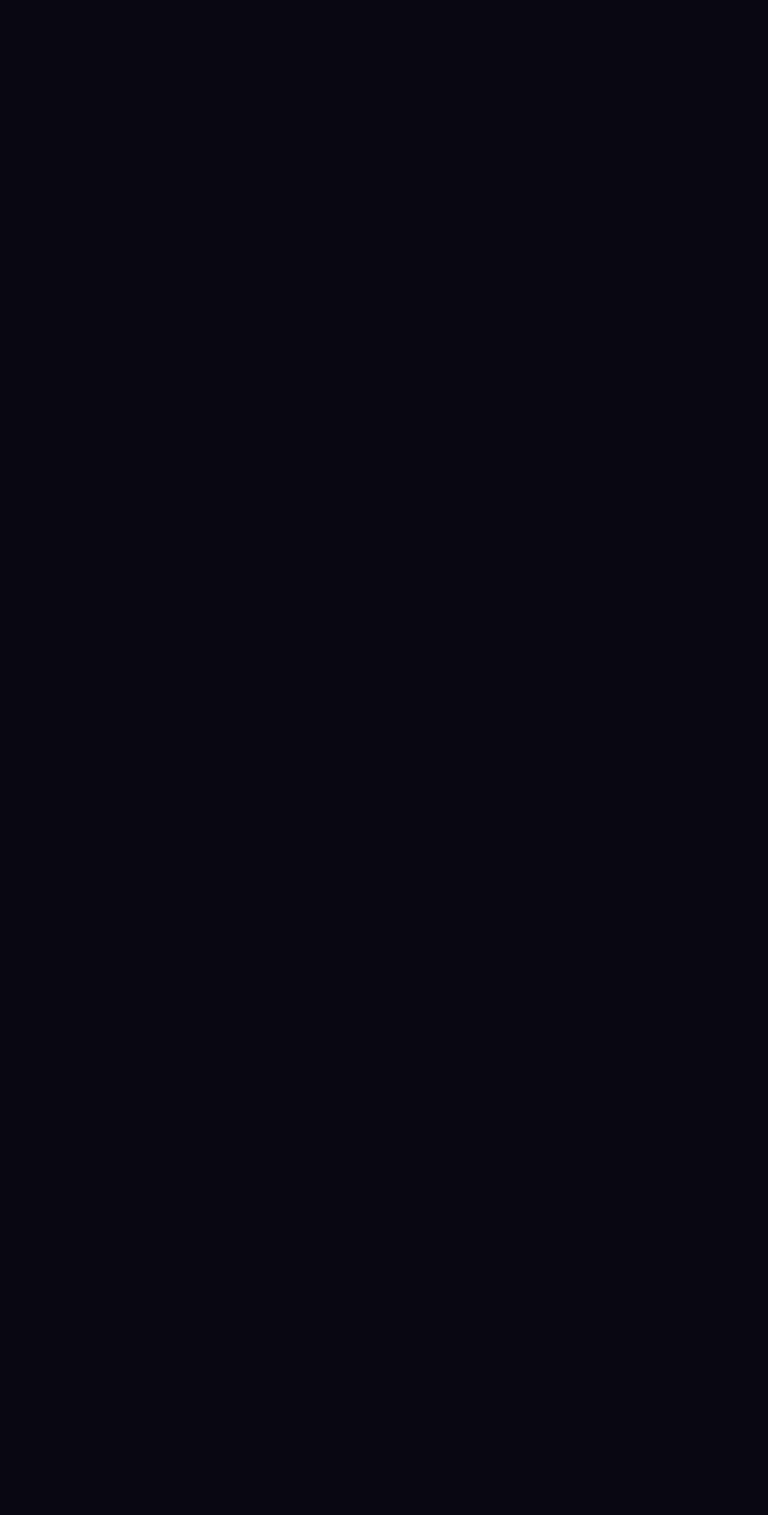
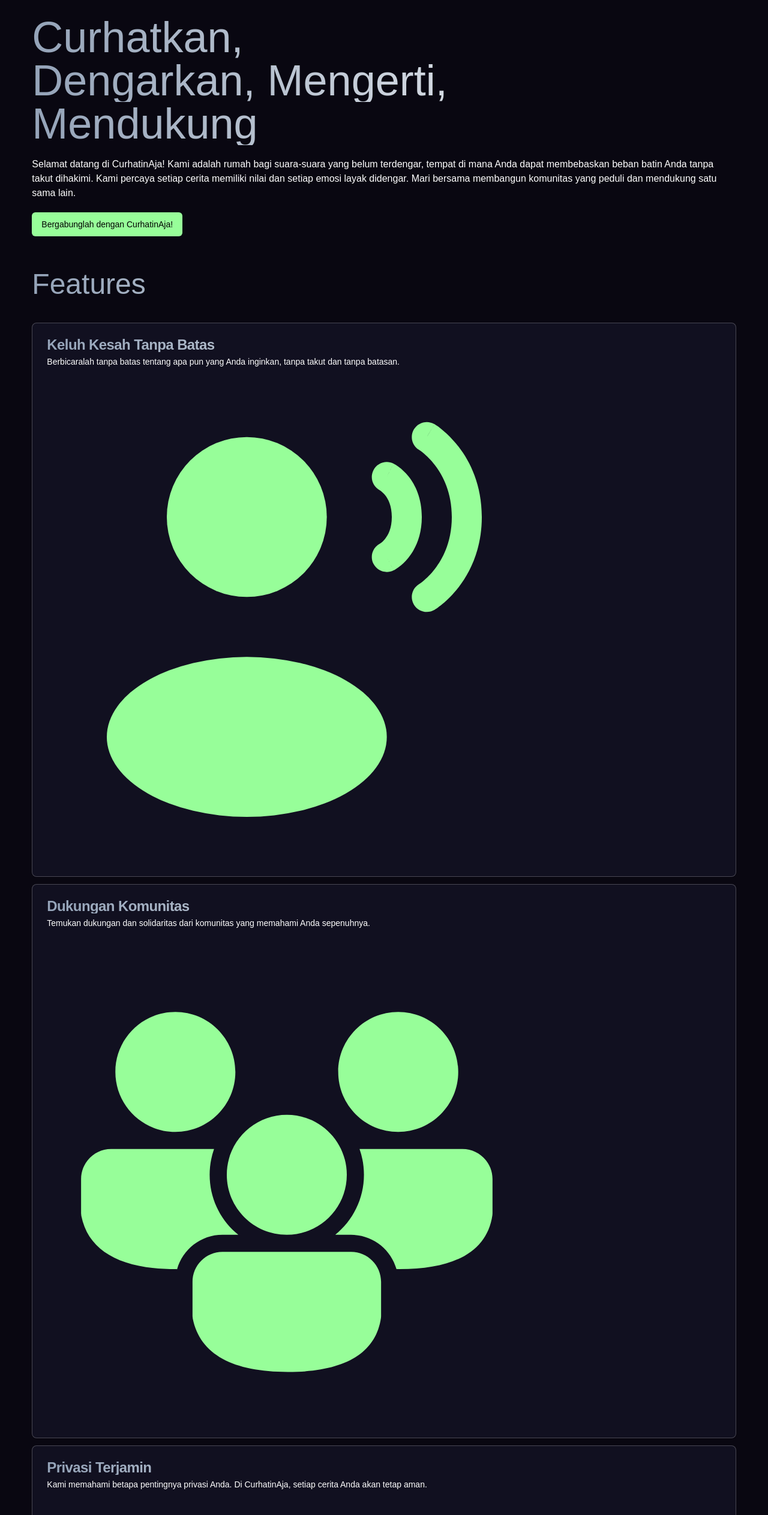
Before and after one commit to takachan0012/curhatinAja-FE, a React (Vite) app: page / in a window 1280 px wide. Shown: the part 100-2626 px from the top of the page at 60% size. Before the commit the page ends 800 px from the top, so only its background shows below. Built offline with nearby package versions, Linux system fonts and the light colour scheme; a web font is replaced by a local one.

Commit message:
feat: add content

```diff
--- a/src/pages/initialPages.jsx
+++ b/src/pages/initialPages.jsx
@@ -1,21 +1,30 @@
 import { Button } from "@components/ui/button";
 import { authLogin } from "@utils/isLogin";
 import { Navigate } from "react-router-dom";
-import IconSpeak from "@assets/user-speak-rounded-svgrepo-com.svg"
+import IconSpeak from "@assets/user-speak-rounded-svgrepo-com.svg";
+import IncognitoIcon from "@assets/incognito-svgrepo-com.svg";
+import PeopleComunityIcon from "@assets/people-community-svgrepo-com.svg";
 import {
     DropdownMenu,
     DropdownMenuContent,
     DropdownMenuItem,
     DropdownMenuTrigger,
 } from "@components/ui/dropdown-menu";
+import {
+    Card,
+    CardHeader,
+    CardTitle,
+    CardContent,
+    CardDescription
+} from "@/components/ui/card";
 
 const InitialPage = () => {
     const isLogin = authLogin();
     return (
         <>
             {isLogin ? <Navigate to="/feeds" /> :
-                <div className="w-screen flex justify-center py-4">
-                    <header className="flex justify-between items-center w-11/12 bg-black-secondary border border-gray-primary h-fit p-4 rounded-lg">
+                <div className="w-screen flex-col items-center flex justify-center py-4">
+                    <header className="sticky top-4 flex justify-between items-center w-11/12 bg-black-secondary border border-gray-primary h-fit p-4 rounded-lg">
                         <section className="flex justify-start gap-1 items-center">
                             <img src={IconSpeak} alt="icon-curhatinaja" className="w-12" />
                             <h1 className="text-green-primary font-bold text-xl">CurhatinAja</h1>
@@ -45,6 +54,96 @@ const InitialPage = () => {
                             </DropdownMenu>
                         </section>
                     </header>
+                    <section className="w-11/12 my-7">
+                        <h2 className="bg-gradient-to-r from-slate-400 to-white text-transparent bg-clip-text text-5xl lg:text-7xl">Curhatkan,</h2>
+                        <h2 className="bg-gradient-to-r from-slate-400 to-white text-transparent bg-clip-text text-5xl lg:text-7xl">Dengarkan, Mengerti,</h2>
+                        <h2 className="bg-gradient-to-r from-slate-400 to-white text-transparent bg-clip-text text-5xl lg:text-7xl">Mendukung</h2>
+                        <p className="text-base my-5 text-left">
+                            Selamat datang di CurhatinAja! Kami adalah rumah bagi suara-suara yang belum terdengar, tempat di mana Anda dapat membebaskan beban batin Anda tanpa takut dihakimi. Kami percaya setiap cerita memiliki nilai dan setiap emosi layak didengar. Mari bersama membangun komunitas yang peduli dan mendukung satu sama lain.
+                        </p>
+                        <Button>Bergabunglah dengan CurhatinAja!</Button>
+                    </section>
+                    <section className="w-11/12 my-7 flex flex-col gap-3">
+                        <h2 className="mb-7 bg-gradient-to-r from-slate-400 to-white text-transparent bg-clip-text text-3xl lg:text-5xl">Features</h2>
+                        <Card>
+                            <CardHeader>
+                                <CardTitle>Keluh Kesah Tanpa Batas</CardTitle>
+                                <CardDescription className='text-white'>
+                                    Berbicaralah tanpa batas tentang apa pun yang Anda inginkan, tanpa takut dan tanpa batasan.
+                                </CardDescription>
+                            </CardHeader>
+                            <CardContent>
+                                <img src={IconSpeak} alt="icon-speak" />
+                            </CardContent>
+                        </Card>
+                        <Card>
+                            <CardHeader>
+                                <CardTitle>Dukungan Komunitas</CardTitle>
+                                <CardDescription className='text-white'>
+                                    Temukan dukungan dan solidaritas dari komunitas yang memahami Anda sepenuhnya.
+                                </CardDescription>
+                            </CardHeader>
+                            <CardContent>
+                                <img src={PeopleComunityIcon} alt="icon-people-comunity" />
+                            </CardContent>
+                        </Card>
+                        <Card>
+                            <CardHeader>
+                                <CardTitle>Privasi Terjamin</CardTitle>
+                                <CardDescription className='text-white'>
+                                    Kami memahami betapa pentingnya privasi Anda. Di CurhatinAja, setiap cerita Anda akan tetap aman.
+                                </CardDescription>
+                            </CardHeader>
+                            <CardContent>
+                                <img src={IncognitoIcon} alt="icon-incognito-icon" />
+                            </CardContent>
+                        </Card>
+                    </section>
+                    <section className="w-11/12 my-7 flex flex-col gap-3">
+                        <div className="mb-7 ">
+                            <h2 className="bg-gradient-to-r from-slate-400 to-white text-transparent bg-clip-text text-3xl lg:text-5xl">Testimonials</h2>
+                            <p>Pendapat Pengguna tentang CurhatinAja!</p>
+                        </div>
+                        <Card>
+                            <CardHeader>
+                                <CardTitle className='text-7xl text-white'>"</CardTitle>
+                                <CardDescription className='text-white'>
+                                    Terima kasih, CurhatinAja! Saya merasa didengar dan didukung di sini.
+                                </CardDescription>
+                            </CardHeader>
+                            <CardContent className='flex gap-2 items-center'>
+                                <img src={IncognitoIcon} alt="icon-incognito-icon" className="w-11" />
+                                <p className="text-white text-base">Anonymous-XXX</p>
+                            </CardContent>
+                        </Card>
+                        <Card>
+                            <CardHeader>
+                                <CardTitle className='text-7xl text-white'>"</CardTitle>
+                                <CardDescription className='text-white'>
+                                    CurhatinAja~ memberi saya tempat untuk membebaskan diri saya tanpa rasa takut.
+                                </CardDescription>
+                            </CardHeader>
+                            <CardContent className='flex gap-2 items-center'>
+                                <img src={IncognitoIcon} alt="icon-incognito-icon" className="w-11" />
+                                <p className="text-white text-base">Anonymous-XXX</p>
+                            </CardContent>
+                        </Card>
+                        <Card>
+                            <CardHeader>
+                                <CardTitle className='text-7xl text-white'>"</CardTitle>
+                                <CardDescription className='text-white'>
+                                    CurhatinAja! You are great PLATFORM
+                                </CardDescription>
+                            </CardHeader>
+                            <CardContent className='flex gap-2 items-center'>
+                                <img src={IncognitoIcon} alt="icon-incognito-icon" className="w-11" />
+                                <p className="text-white text-base">Anonymous-XXX</p>
+                            </CardContent>
+                        </Card>
+                    </section>
+                    <footer className="w-11/12 text-base text-[#7887B0] mt-7">
+                        &copy;2024 CurhatinAja. Hak Cipta Sumber Terbuka | Kebijakan Privasi | Syarat & Ketentuan | Hubungi Kami | Kode Sumber
+                    </footer>
                 </div>
             }
         </>
```
